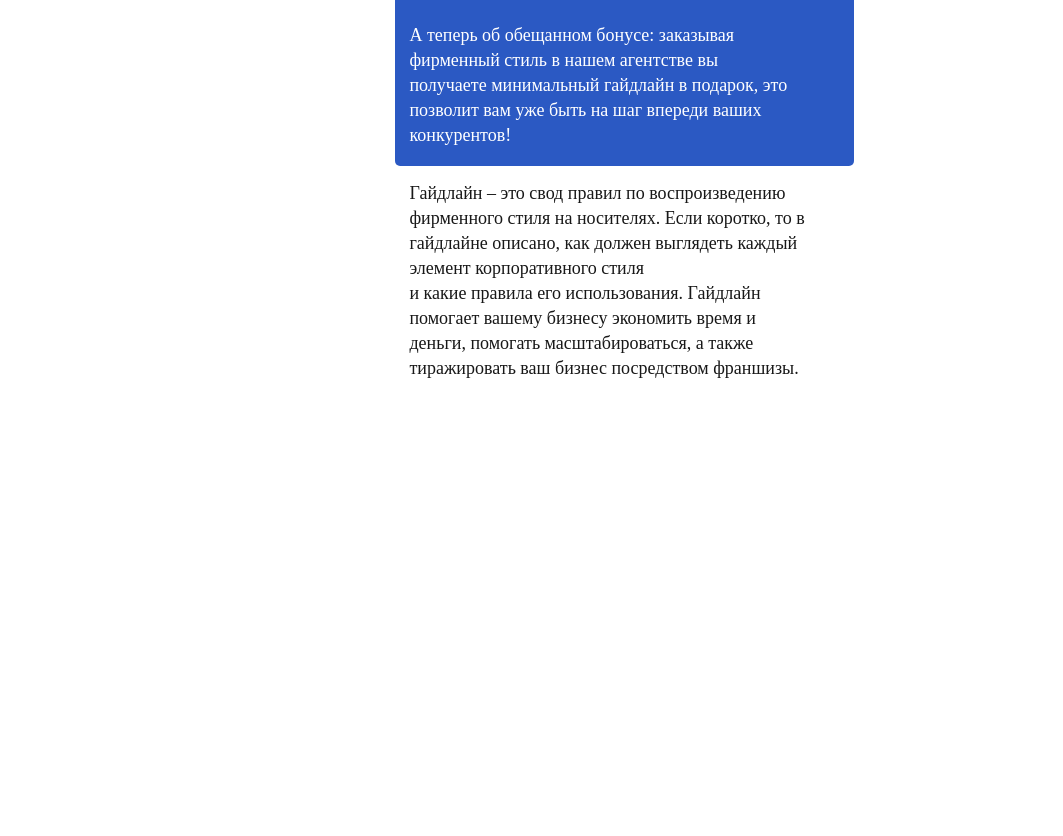
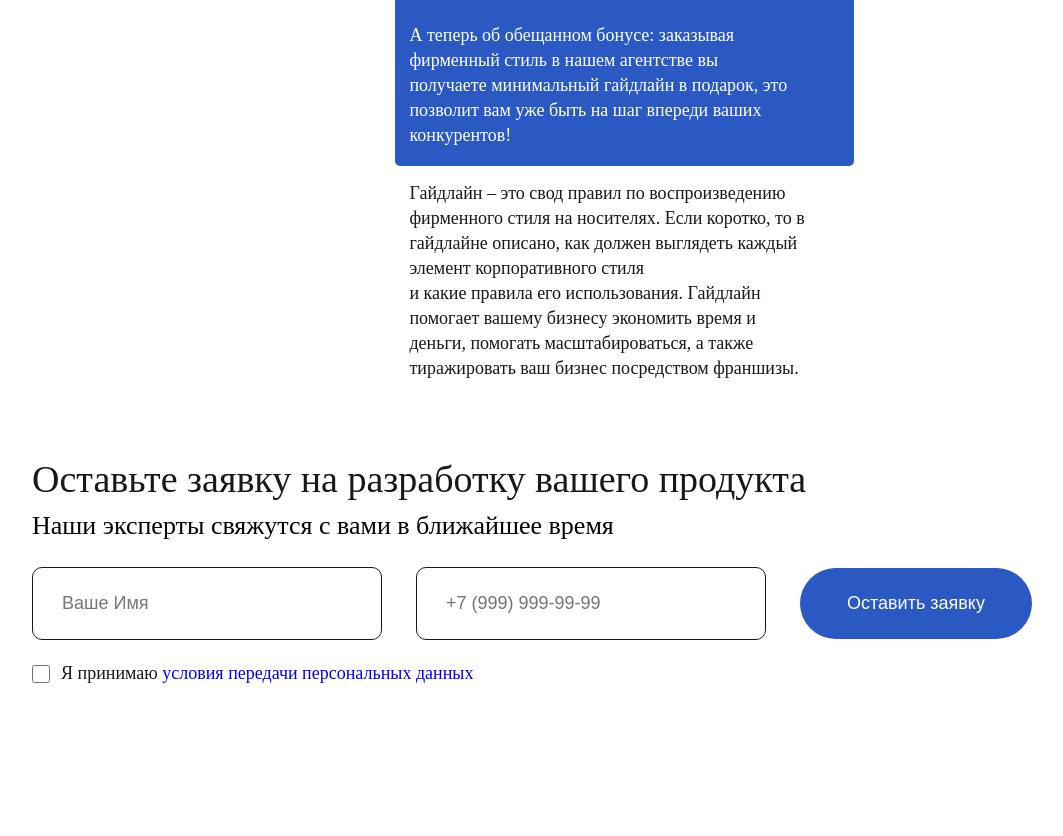
Before and after one commit to Peschanskyi/Creative, a plain HTML site: page index.html in a window 1280 px wide. Shown: the part 2759-3595 px from the top of the page, without its empty margins (53-1116 px from the left). Before the commit the page ends 3140 px from the top, so only its background shows below. Drawn offline with Linux system fonts and the light colour scheme.

Commit message:
Section application styled

```diff
--- a/CSS/style.css
+++ b/CSS/style.css
@@ -119,12 +119,10 @@ header .soc{
 }
 
 .main_banner h1{
-    font-family: '20Kopeek-Book';
-    font-size: 55px;
-    line-height: 55px;
     color: #181818;
     margin-bottom: 20px;
     font-weight: normal;
+    font: 55px/55px '20Kopeek-Book';
 }
 
 .main_banner p{
@@ -306,3 +304,69 @@ header .soc{
     color: #FFFFFF;
     margin-bottom: 15px;
 }
+
+.app{
+    padding-top: 77px;
+    padding-bottom: 150px; 'temporary'
+}
+
+.app h3{
+    font-family: '20Kopeek-Book';
+    font-size: 38px;
+    line-height: 42px;
+    margin-bottom: 11px;
+}
+
+.app p{
+    font-size: 26px;
+    line-height: 29px;
+    font-family: '20Kopeek-Book';
+    margin-bottom: 27px;
+}
+
+.app input{
+    box-sizing: border-box;
+    max-width: 350px;
+    width: 100%;
+    margin-right: 30px;
+    padding: 23px 29px;
+    font-size: 18px;
+    line-height: 25px;
+    border: 1px solid #181818;
+    border-radius: 10px;
+}
+
+.app button{
+    box-sizing: border-box;
+    padding: 23px 47px;
+    font-size: 18px;
+    line-height: 25px;
+    border: none;
+    border-radius: 40px;
+    color: #FFFFFF;
+    background: #2B59C3;
+}
+
+.checkbox_flex{
+    display: flex;
+    padding-top: 21px;
+}
+
+.checkbox_flex input{
+    max-width: 18px;
+    width: 100%;
+    min-height: 18px;
+    height: 100%;
+    margin-top: 4px;
+    margin-right: 11px;
+}
+
+.checkbox_flex label{
+    font-size: 18px;
+    line-height: 25px;
+    color: #181818;
+}
+
+.checkbox_flex a{
+    text-decoration: none;
+}
--- a/index.html
+++ b/index.html
@@ -104,7 +104,24 @@
     </div>
     </div>
 </section>
+<section class="container">
+    <div class="app">
+        <h3>Оставьте заявку на разработку вашего продукта</h3>
+        <p>Наши эксперты свяжутся с вами в ближайшее время</p>
+        <form action="" method="post">
+            <label for="name"></label>
+            <input type="text" class="inputs" name="name" id="name" placeholder="Ваше Имя">
+            <label for="phone"></label>
+            <input type="tel" class="inputs" name="phone" id="phone" placeholder="+7 (999) 999-99-99">
+            <button type="submit" name="send" id="send">Оставить заявку</button>
+            <div class="checkbox_flex">
+                <input type="checkbox" name="agree" id="agree">
+                <label for="agree">Я принимаю <a href="#" target="_blank">условия передачи персональных данных</a></label>
+            </div>
+        </form>
+    </div>
 
+</section>
 
 
 <script src="https://kit.fontawesome.com/10b26ae7de.js" crossorigin="anonymous"></script>
```
